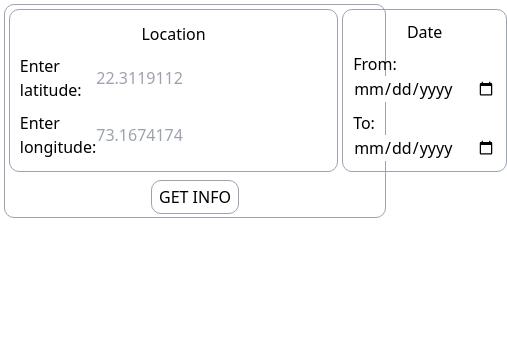
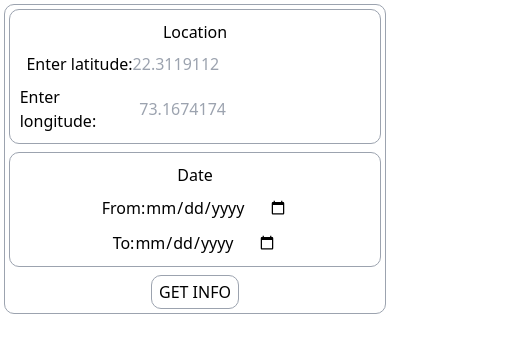
Before and after one commit to kishan04rajput/weather-viewer, a React (Create React App) app: page / in a window 390 px wide. Shown: the top 352 px of the page, 507 px wide, since content can reach past the window. Built offline with nearby package versions, Linux system fonts and the light colour scheme.

Commit message:
Refactor App and LocationDateBlock components to enhance layout with Tailwind CSS, improving responsiveness and styling consistency.

```diff
--- a/src/App.js
+++ b/src/App.js
@@ -64,9 +64,9 @@ function App() {
             {isLoading ? (
                 <h1>Loading...</h1>
             ) : (
-                <div id="main-container">
+                <div className="flex flex-col gap-[1vh] p-[1%] min-w-min min-h-min">
                     {/* get info block */}
-                    <div className="flex flex-col border border-gray-400 rounded-[10px] m-[1%] p-[1%] gap-[1vh]">
+                    <div className="flex flex-col border border-gray-400 rounded-[10px] p-[1%] gap-[1vh]">
                         <LocationDateBlock
                             latitude={latitude}
                             longitude={longitude}
@@ -85,7 +85,7 @@ function App() {
                             GET INFO
                         </button>
                     </div>
-                    <div className="flex flex-col m-[1%]">
+                    <div className="flex flex-col">
                         <ChartTableBlock data={data} />
                     </div>
                 </div>
--- a/src/components/LocationDateBlock.js
+++ b/src/components/LocationDateBlock.js
@@ -45,7 +45,7 @@ const LocationDateBlock = ({
     };
 
     return (
-        <div className="flex flex-row gap-[1vw]">
+        <div className="flex flex-col gap-[1vh] sm:flex-row sm:gap-[1vw]">
             {/* location block */}
             <div className="flex flex-col items-center justify-center border border-gray-400 p-2.5 rounded-[10px] max-w-1/2 gap-[1vh] flex-1">
                 <h1>Location</h1>
```
